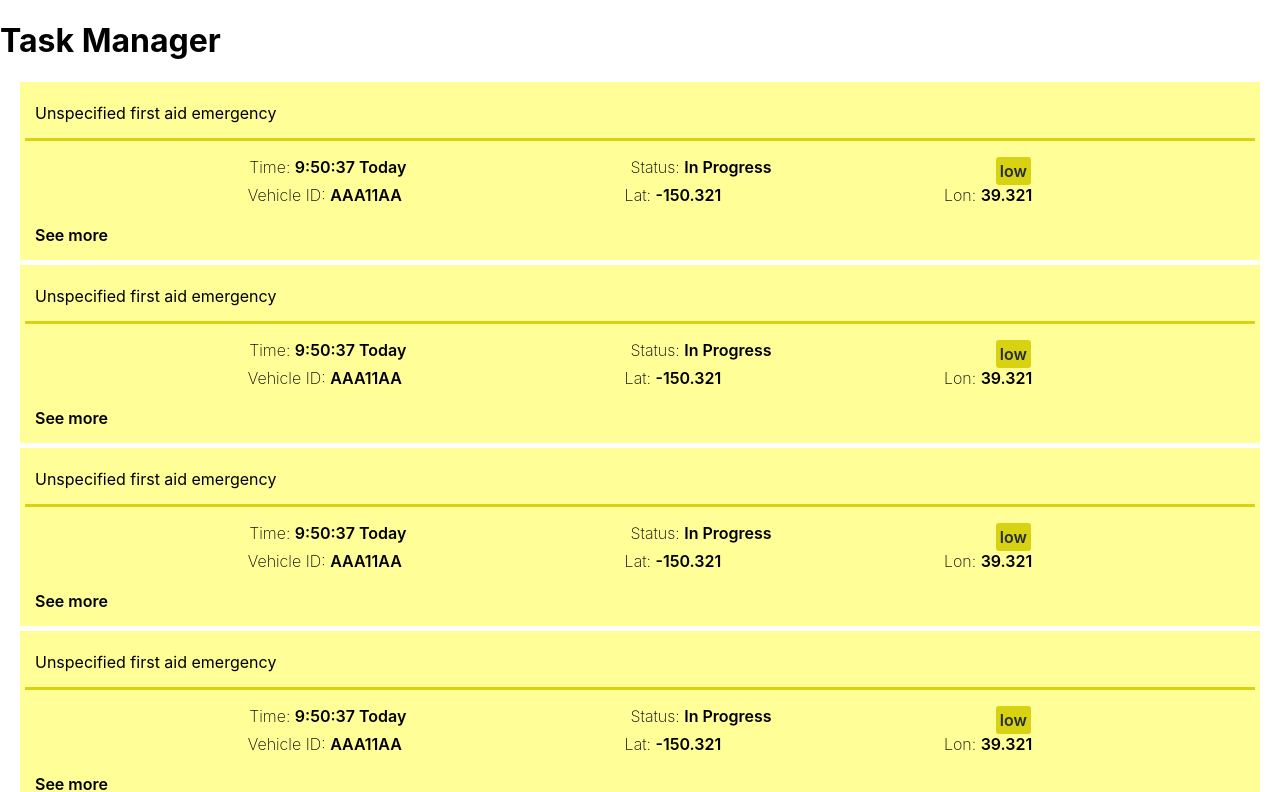
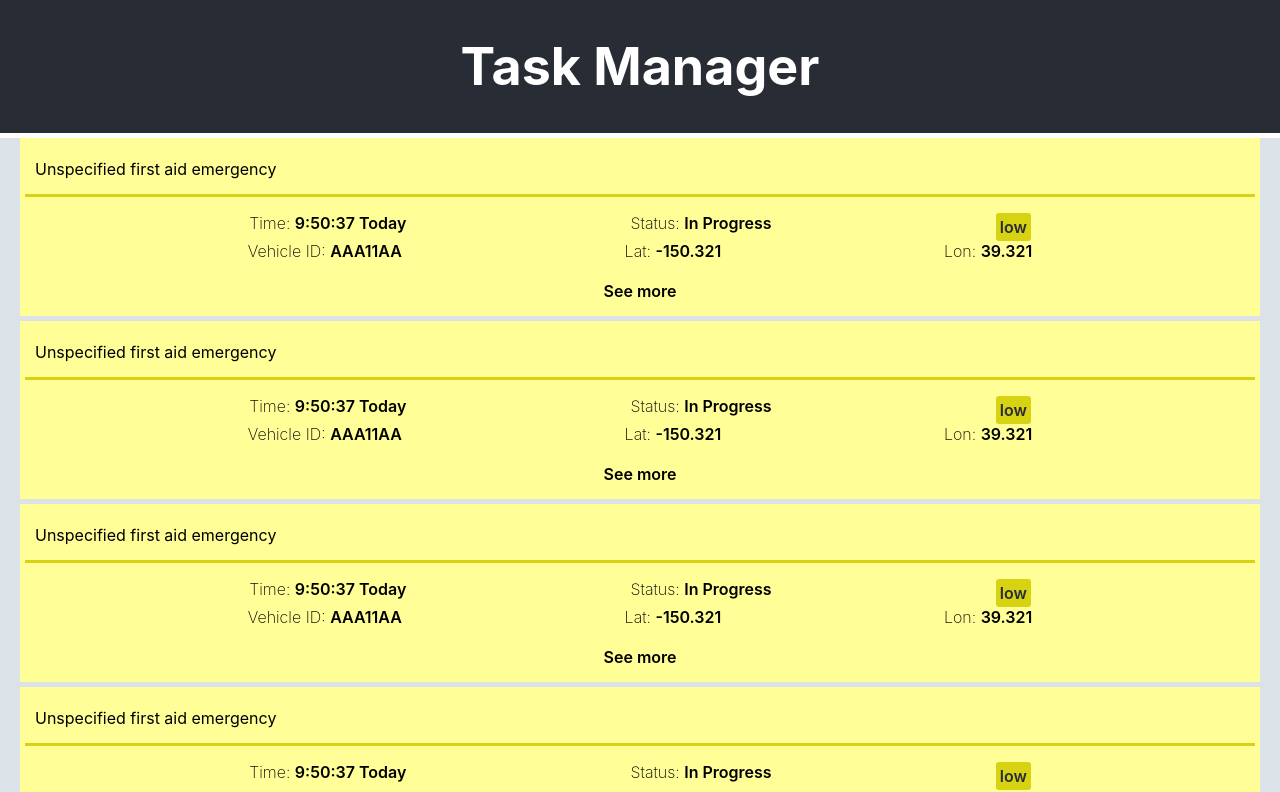
Before and after one commit to luciavelasco/task-manager, a React (Create React App) app: page / in a window 1280 px wide. Shown: the top 792 px of the page. Built offline with nearby package versions, Linux system fonts and the light colour scheme.

Commit message:
Remove unused css from CRA build

```diff
--- a/src/App.css
+++ b/src/App.css
@@ -1,21 +1,11 @@
-.App {
+.app {
   text-align: center;
+  box-sizing: border-box;
 }
 
-.App-logo {
-  height: 40vmin;
-  pointer-events: none;
-}
-
-@media (prefers-reduced-motion: no-preference) {
-  .App-logo {
-    animation: App-logo-spin infinite 20s linear;
-  }
-}
-
-.App-header {
+.app-header {
   background-color: #282c34;
-  min-height: 100vh;
+  min-height: 10vh;
   display: flex;
   flex-direction: column;
   align-items: center;
@@ -24,15 +14,11 @@
   color: white;
 }
 
-.App-link {
+.app-body {
+  min-height: 90vh;
+  background-color: #dbe3e9;
+}
+
+.app-link {
   color: #61dafb;
 }
-
-@keyframes App-logo-spin {
-  from {
-    transform: rotate(0deg);
-  }
-  to {
-    transform: rotate(360deg);
-  }
-}
```
